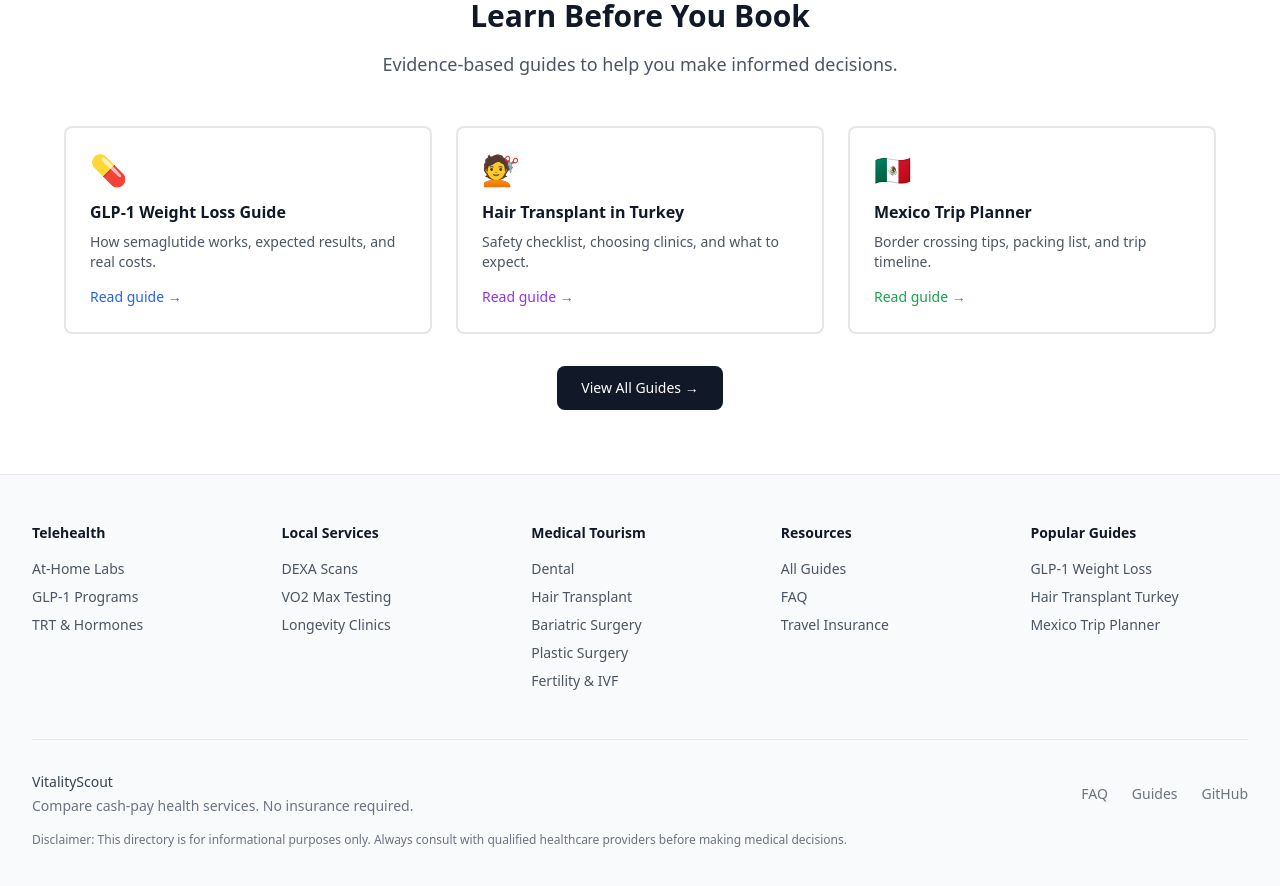
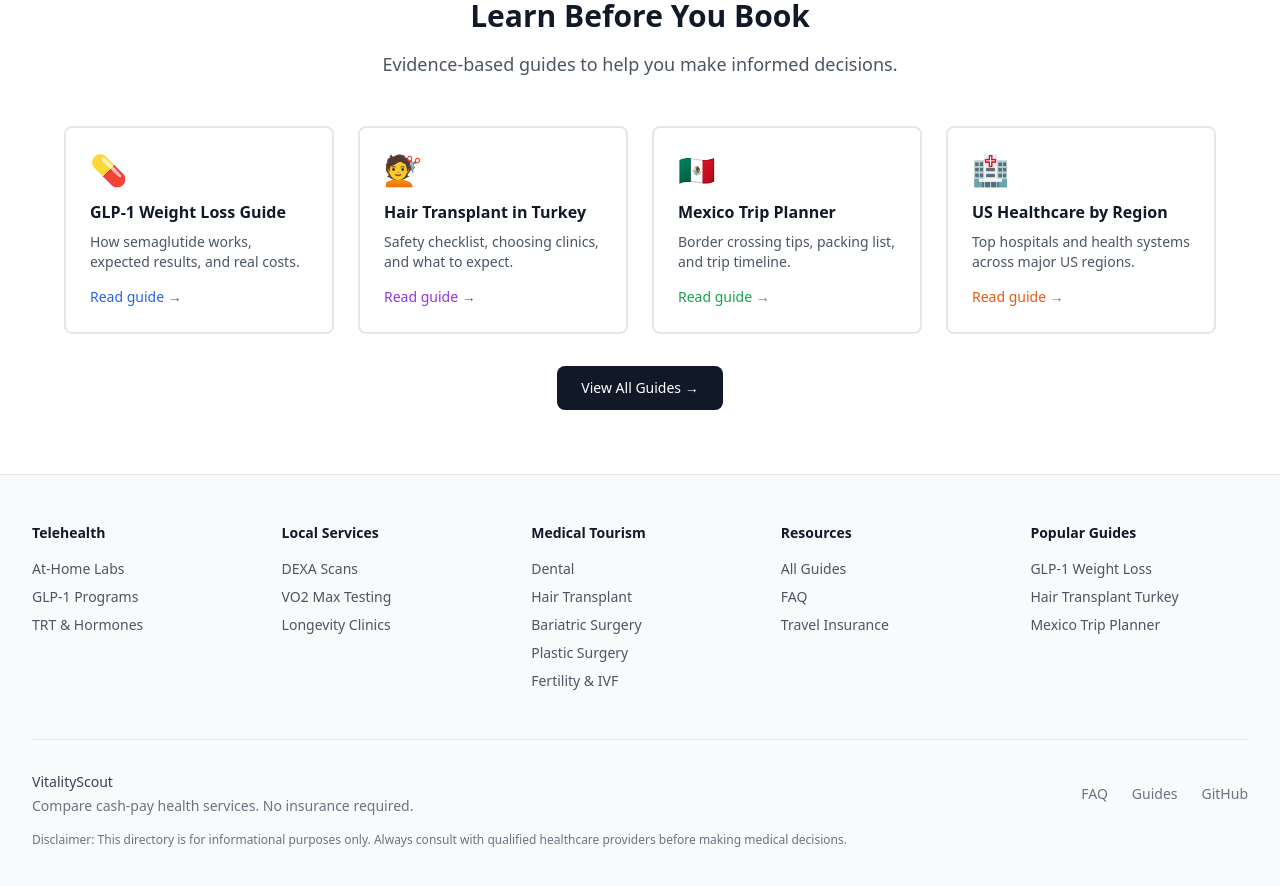
Before and after one commit to zachlittle42/cashpay-health-directory, a Next.js app: page / in a window 1280 px wide. Shown: the part 2020-2906 px from the top of the page. Built offline with nearby package versions, Linux system fonts and the light colour scheme.

Commit message:
Add US Healthcare by Region guide to homepage featured section

```diff
--- a/src/app/page.tsx
+++ b/src/app/page.tsx
@@ -209,7 +209,7 @@ export default function Home() {
             </p>
           </div>
 
-          <div className="grid gap-6 md:grid-cols-2 lg:grid-cols-3">
+          <div className="grid gap-6 md:grid-cols-2 lg:grid-cols-4">
             <Link
               href="/guides/glp1-weight-loss-complete-guide"
               className="group rounded-lg border-2 border-gray-200 p-6 hover:border-blue-400 hover:shadow-lg transition-all"
@@ -251,6 +251,20 @@ export default function Home() {
               </p>
               <span className="text-sm font-medium text-green-600">Read guide →</span>
             </Link>
+
+            <Link
+              href="/guides/us-healthcare-by-region"
+              className="group rounded-lg border-2 border-gray-200 p-6 hover:border-orange-400 hover:shadow-lg transition-all"
+            >
+              <div className="text-3xl mb-3">🏥</div>
+              <h3 className="font-bold text-gray-900 group-hover:text-orange-600 mb-2">
+                US Healthcare by Region
+              </h3>
+              <p className="text-sm text-gray-600 mb-3">
+                Top hospitals and health systems across major US regions.
+              </p>
+              <span className="text-sm font-medium text-orange-600">Read guide →</span>
+            </Link>
           </div>
 
           <div className="text-center mt-8">
```
